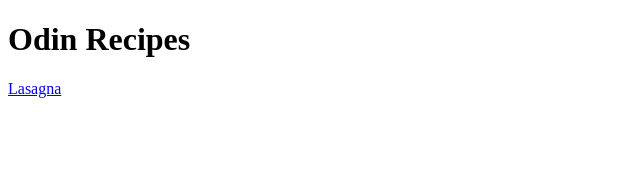
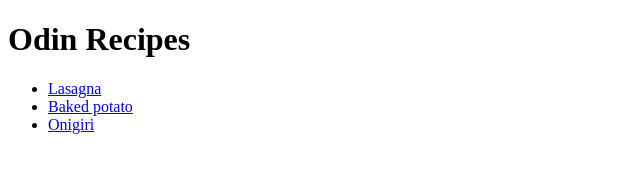
Before and after one commit to sophienarain/odin-recipes, a plain HTML site: page index.html in a window 1280 px wide. Shown: the whole page, without its empty margins (0-640 px from the left). Drawn offline with Linux system fonts and the light colour scheme.

Commit message:
Add links from index.html to recipes

```diff
--- a/index.html
+++ b/index.html
@@ -3,10 +3,14 @@
 <head>
     <meta charset="UTF-8">
     <meta name="viewport" content="width=device-width, initial-scale=1.0">
-    <title>Document</title>
+    <title>Recipes</title>
 </head>
 <body>
     <h1>Odin Recipes</h1>
-    <a href="./recipes/lasagna.html">Lasagna</a>
+    <ul>
+        <li><a href="./recipes/lasagna.html">Lasagna</a></li>
+        <li><a href="./recipes/bakedpotato.html">Baked potato</a></li>
+        <li><a href="./recipes/onigiri.html">Onigiri</a></li>
+    </ul>
 </body>
 </html>
```
